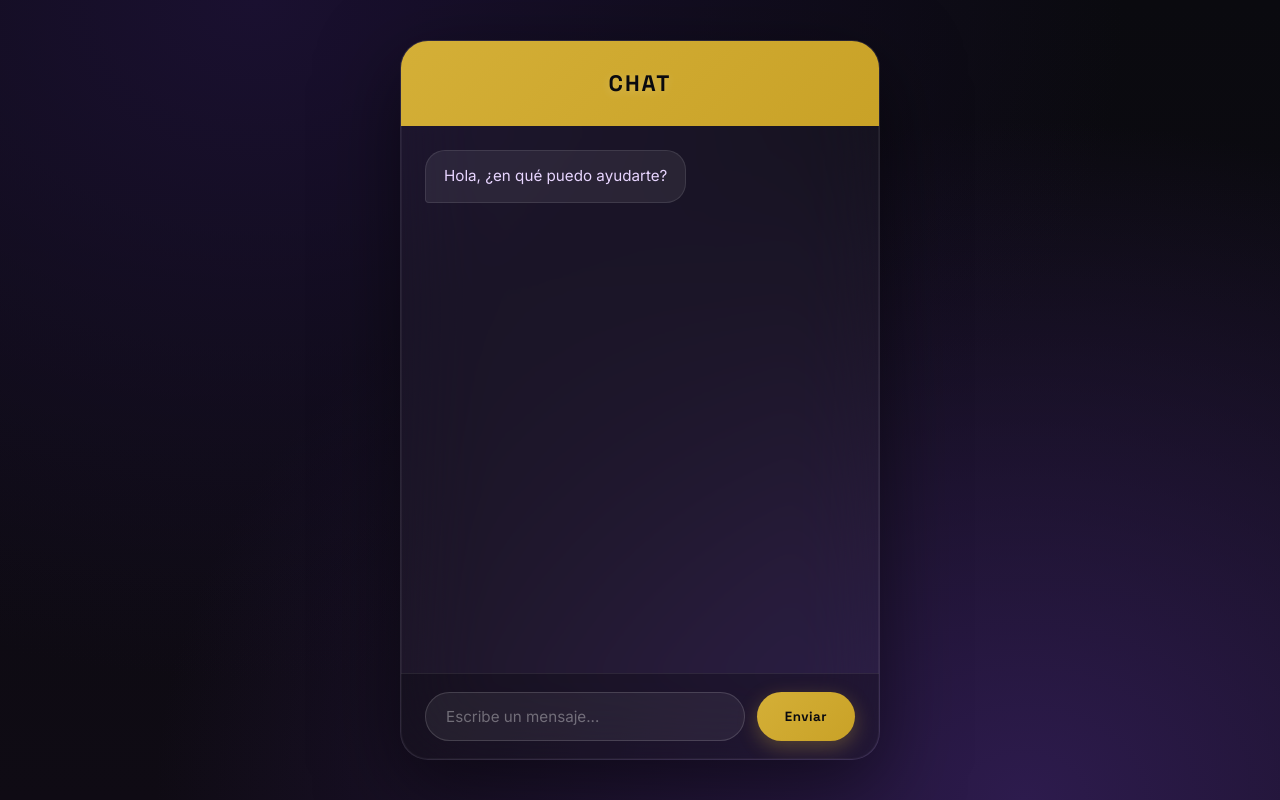
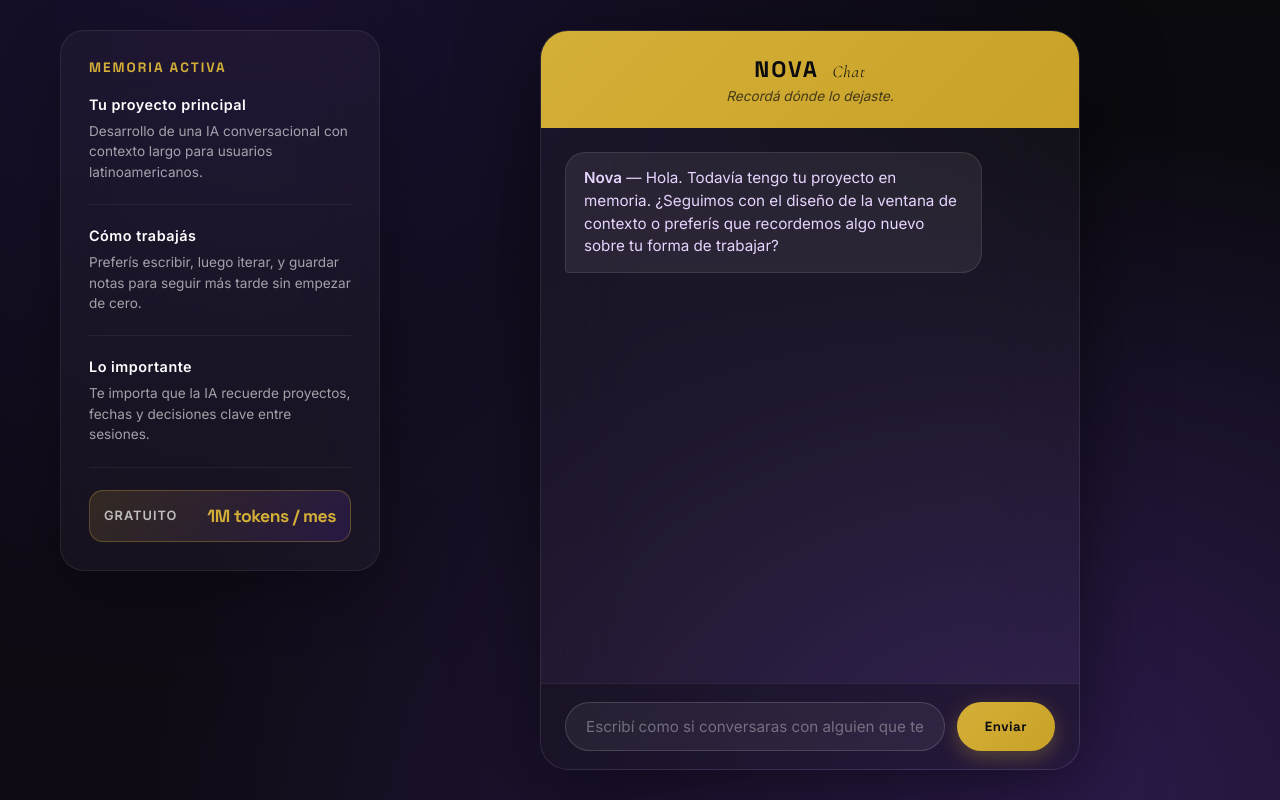
Before and after one commit to nicol12562/nova, a plain HTML site: page chat/index.html in a window 1280 px wide. Drawn offline with nearby package versions, Linux system fonts and the light colour scheme.

Commit message:
Alinea la interfaz al contexto real de Nova IA: memoria, contexto largo, 1M tokens gratuito, continuidad entre sesiones

```diff
--- a/chat/index.html
+++ b/chat/index.html
@@ -3,21 +3,40 @@
 <head>
     <meta charset="UTF-8">
     <meta name="viewport" content="width=device-width, initial-scale=1.0">
-    <title>Chat</title>
+    <title>Nova — Chat con memoria</title>
     <link rel="stylesheet" href="style.css">
 </head>
 <body>
-    <div class="chat-container">
-        <header class="chat-header">
-            <h1>Chat</h1>
-        </header>
-        <div class="chat-messages" id="messages">
-            <div class="message bot">Hola, ¿en qué puedo ayudarte?</div>
-        </div>
-        <div class="chat-input-area">
-            <input type="text" id="user-input" placeholder="Escribe un mensaje..." autocomplete="off">
-            <button id="send-btn">Enviar</button>
-        </div>
+    <div class="chat-wrapper">
+        <aside class="context-sidebar">
+            <h2>Memoria activa</h2>
+            <div class="memory-block">
+                <h4>Tu proyecto principal</h4>
+                <p>Desarrollo de una IA conversacional con contexto largo para usuarios latinoamericanos.</p>
+            </div>
+            <div class="memory-block">
+                <h4>Cómo trabajás</h4>
+                <p>Preferís escribir, luego iterar, y guardar notas para seguir más tarde sin empezar de cero.</p>
+            </div>
+            <div class="memory-block">
+                <h4>Lo importante</h4>
+                <p>Te importa que la IA recuerde proyectos, fechas y decisiones clave entre sesiones.</p>
+            </div>
+            <div class="token-bar"><span>Gratuito</span><strong>1M tokens / mes</strong></div>
+        </aside>
+        <main class="chat-container">
+            <header class="chat-header">
+                <h1>Nova <span>Chat</span></h1>
+                <p>Recordá dónde lo dejaste.</p>
+            </header>
+            <section class="chat-messages" id="messages">
+                <div class="message bot"><strong>Nova</strong> — Hola. Todavía tengo tu proyecto en memoria. ¿Seguimos con el diseño de la ventana de contexto o preferís que recordemos algo nuevo sobre tu forma de trabajar?</div>
+            </section>
+            <div class="chat-input-area">
+                <input type="text" id="user-input" placeholder="Escribí como si conversaras con alguien que te conoce..." autocomplete="off">
+                <button id="send-btn">Enviar</button>
+            </div>
+        </main>
     </div>
     <script src="script.js"></script>
 </body>
--- a/chat/style.css
+++ b/chat/style.css
@@ -1,16 +1,26 @@
-@import url('https://fonts.googleapis.com/css2?family=Inter:wght@300;400;500;600&family=Space+Grotesk:wght@300;500;700&display=swap');
+@import url('https://fonts.googleapis.com/css2?family=Inter:wght@300;400;500;600&family=Space+Grotesk:wght@300;500;700&family=Cormorant+Garamond:ital,wght@1,300&display=swap');
 * { margin: 0; padding: 0; box-sizing: border-box; }
-body { font-family: 'Inter', sans-serif; background: radial-gradient(ellipse at 20% 0%, #1a1030 0%, transparent 60%), radial-gradient(ellipse at 80% 100%, #2d1b4d 0%, transparent 60%), linear-gradient(180deg, #0a0a0f 0%, #0f0b14 100%); min-height: 100vh; color: #f0e6ff; display: flex; align-items: center; justify-content: center; padding: 40px; }
-.chat-container { width: 100%; max-width: 480px; height: calc(100vh - 80px); background: rgba(255,255,255,0.03); backdrop-filter: blur(40px); -webkit-backdrop-filter: blur(40px); border: 1px solid rgba(255,255,255,0.08); border-radius: 28px; box-shadow: 0 25px 80px rgba(0,0,0,0.5), inset 0 0 0 1px rgba(255,255,255,0.05); display: flex; flex-direction: column; overflow: hidden; animation: fadeUp 0.8s ease-out; }
-@keyframes fadeUp { from { opacity: 0; transform: translateY(30px); } to { opacity: 1; transform: translateY(0); } }
-.chat-header { background: linear-gradient(135deg, #d4af37, #c9a227); padding: 28px; text-align: center; position: relative; overflow: hidden; }
-.chat-header h1 { font-family: 'Space Grotesk', sans-serif; font-weight: 700; font-size: 1.4rem; letter-spacing: 2px; text-transform: uppercase; color: #0a0a0f; z-index: 1; position: relative; text-shadow: 0 2px 10px rgba(255,255,255,0.2); }
+body { font-family: 'Inter', sans-serif; background: radial-gradient(ellipse at 20% 0%, #1a1030 0%, transparent 60%), radial-gradient(ellipse at 80% 100%, #2d1b4d 0%, transparent 60%), linear-gradient(180deg, #0a0a0f 0%, #0f0b14 100%); min-height: 100vh; color: #f0e6ff; }
+.chat-wrapper { display: flex; min-height: 100vh; gap: 20px; padding: 30px 20px; max-width: 1200px; margin: 0 auto; }
+.context-sidebar { width: 320px; background: rgba(255,255,255,0.03); backdrop-filter: blur(30px); border: 1px solid rgba(255,255,255,0.08); border-radius: 24px; padding: 28px; height: fit-content; box-shadow: 0 20px 60px rgba(0,0,0,0.3); animation: fadeUp 0.7s ease-out; }
+@keyframes fadeUp { from { opacity: 0; transform: translateY(20px); } to { opacity: 1; transform: translateY(0); } }
+.context-sidebar h2 { font-family: 'Space Grotesk', sans-serif; font-weight: 700; font-size: 1.3rem; letter-spacing: -0.5px; margin-bottom: 20px; color: #d4af37; text-transform: uppercase; font-size: 0.85rem; letter-spacing: 2px; }
+.memory-block { margin-bottom: 22px; padding-bottom: 22px; border-bottom: 1px solid rgba(255,255,255,0.06); }
+.memory-block h4 { font-size: 0.9rem; color: #fff; margin-bottom: 8px; font-weight: 600; letter-spacing: 0.5px; }
+.memory-block p { font-size: 0.85rem; color: rgba(255,255,255,0.6); line-height: 1.5; }
+.token-bar { margin-top: 10px; padding: 14px; background: linear-gradient(135deg, rgba(212,175,55,0.15), rgba(124,58,237,0.15)); border: 1px solid rgba(212,175,55,0.3); border-radius: 14px; display: flex; justify-content: space-between; align-items: center; }
+.token-bar span { font-size: 0.8rem; color: rgba(255,255,255,0.7); text-transform: uppercase; letter-spacing: 1px; font-weight: 600; }
+.token-bar strong { font-family: 'Space Grotesk', sans-serif; color: #d4af37; font-size: 1.1rem; letter-spacing: -0.5px; }
+.chat-container { flex: 1; max-width: 540px; margin: 0 auto; height: calc(100vh - 60px); background: rgba(255,255,255,0.03); backdrop-filter: blur(40px); border: 1px solid rgba(255,255,255,0.08); border-radius: 28px; box-shadow: 0 25px 80px rgba(0,0,0,0.5); display: flex; flex-direction: column; overflow: hidden; animation: fadeUp 0.8s ease-out; }
+.chat-header { background: linear-gradient(135deg, #d4af37, #c9a227); padding: 24px; text-align: center; position: relative; overflow: hidden; }
+.chat-header h1 { font-family: 'Space Grotesk', sans-serif; font-weight: 700; font-size: 1.4rem; letter-spacing: 2px; text-transform: uppercase; color: #0a0a0f; z-index: 1; position: relative; }
+.chat-header h1 span { font-weight: 300; font-style: italic; font-family: 'Cormorant Garamond', serif; letter-spacing: 1px; text-transform: none; font-size: 0.75em; margin-left: 6px; }
+.chat-header p { font-size: 0.85rem; color: rgba(10,10,15,0.7); margin-top: 4px; font-style: italic; }
 .chat-messages { flex: 1; padding: 24px; overflow-y: auto; display: flex; flex-direction: column; gap: 16px; }
 .chat-messages::-webkit-scrollbar { width: 6px; }
 .chat-messages::-webkit-scrollbar-thumb { background: linear-gradient(180deg, #d4af37, #7c3aed); border-radius: 10px; }
 .message { max-width: 85%; padding: 14px 18px; border-radius: 20px; line-height: 1.5; font-size: 0.95rem; word-wrap: break-word; animation: popIn 0.35s ease-out; }
 @keyframes popIn { from { opacity: 0; transform: scale(0.92) translateY(10px); } to { opacity: 1; transform: scale(1) translateY(0); } }
-.message.user { align-self: flex-end; background: linear-gradient(135deg, #7c3aed, #a855f7); color: #fff; border-bottom-right-radius: 4px; box-shadow: 0 8px 20px rgba(124,58,237,0.35); font-weight: 500; }
 .message.bot { align-self: flex-start; background: rgba(255,255,255,0.07); color: #e8d5ff; border: 1px solid rgba(255,255,255,0.1); border-bottom-left-radius: 4px; }
 .chat-input-area { padding: 18px 24px; border-top: 1px solid rgba(255,255,255,0.08); display: flex; gap: 12px; background: rgba(0,0,0,0.25); }
 #user-input { flex: 1; padding: 14px 20px; border: 1px solid rgba(255,255,255,0.15); border-radius: 30px; background: rgba(255,255,255,0.06); color: #fff; font-size: 0.95rem; outline: none; transition: all 0.3s; font-family: 'Inter', sans-serif; }
@@ -18,3 +28,4 @@ body { font-family: 'Inter', sans-serif; background: radial-gradient(ellipse at
 #user-input:focus { border-color: #d4af37; box-shadow: 0 0 0 4px rgba(212,175,55,0.15); }
 #send-btn { padding: 14px 28px; background: linear-gradient(135deg, #d4af37, #c9a227); color: #0a0a0f; border: none; border-radius: 30px; font-weight: 700; cursor: pointer; transition: all 0.3s; font-family: 'Space Grotesk', sans-serif; letter-spacing: 0.5px; box-shadow: 0 6px 20px rgba(212,175,55,0.3); }
 #send-btn:hover { transform: translateY(-3px) scale(1.05); box-shadow: 0 10px 30px rgba(212,175,55,0.5); }
+@media (max-width: 900px) { .chat-wrapper { flex-direction: column; } .context-sidebar { width: 100%; } .chat-container { max-width: 100%; height: 70vh; } }
```
Also changed, not shown: index.html (+30 -8 lines), planes/index.html (+2 -2 lines).
